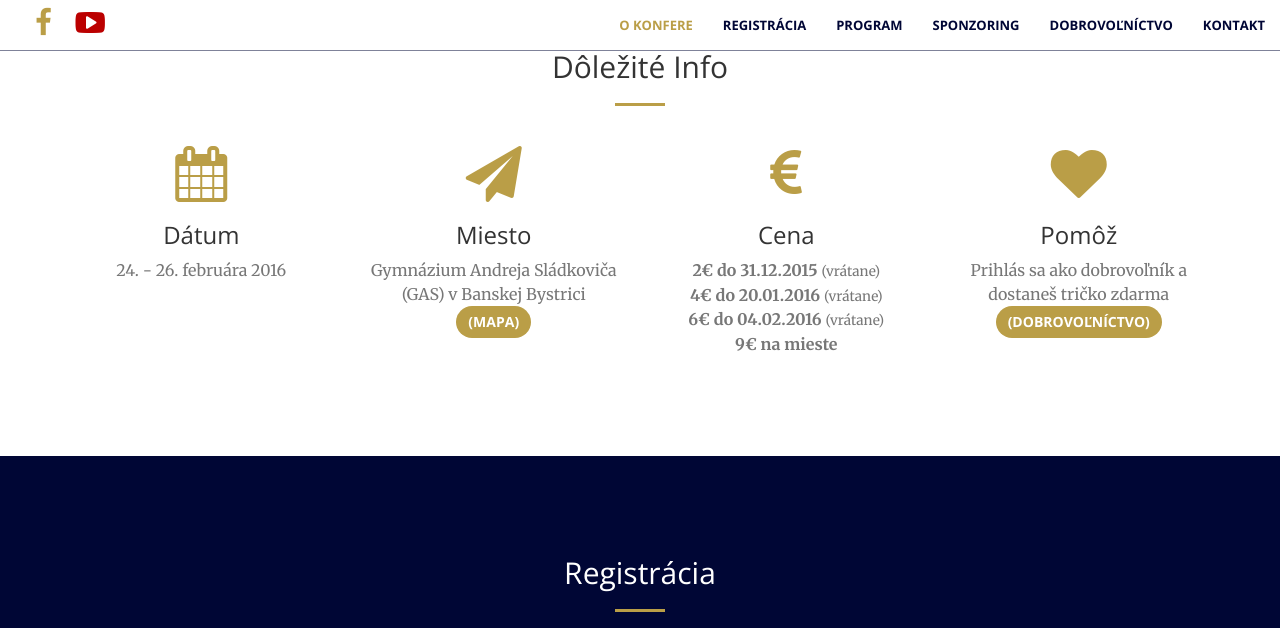
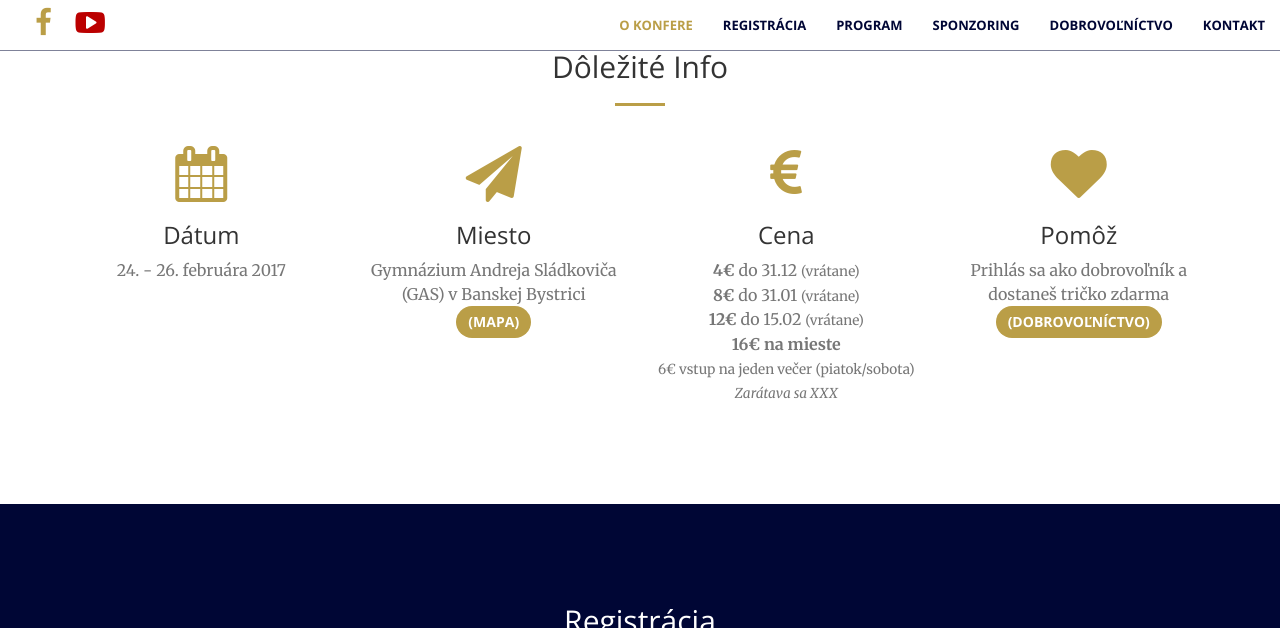
Before and after one commit to BJB-SK/mk2020, a Jekyll site: the page built from index.html, in a window 1280 px wide and 900 px high, scrolled down 1207 px, cut to the strip 0-628 px from the top of the window. Built offline with Jekyll 4.4.1, drawn with Linux system fonts in a browser that asks for light colours.

Commit message:
reg info

```diff
--- a/_includes/info.html
+++ b/_includes/info.html
@@ -13,7 +13,7 @@
                 <div class="service-box">
                     <i class="fa fa-4x fa-calendar wow bounceIn text-primary"></i>
                     <h3>Dátum</h3>
-                    <p class="text-muted">24. - 26. februára 2016</p>
+                    <p class="text-muted">24. - 26. februára 2017</p>
                 </div>
             </div>
             <div class="col-lg-3 col-md-6 text-center">
@@ -29,10 +29,12 @@
                     <i class="fa fa-4x fa-eur wow bounceIn text-primary" data-wow-delay=".2s"></i>
                     <h3>Cena</h3>
                     <p class="text-muted">
-                      <strong>2€ do 31.12.2015</strong> <small>(vrátane)</small><br>
-                      <strong>4€ do 20.01.2016</strong> <small>(vrátane)</small><br>
-            				  <strong>6€ do 04.02.2016</strong> <small>(vrátane)</small><br>
-                      <strong>9€ na mieste</strong><br>
+                      <strong>4€</strong> do 31.12 <small>(vrátane)</small><br>
+                      <strong>8€</strong> do 31.01 <small>(vrátane)</small><br>
+            				  <strong>12€</strong> do 15.02 <small>(vrátane)</small><br>
+                      <strong>16€ na mieste</strong><br/ >
+                      <small>6€ vstup na jeden večer (piatok/sobota)</small><br>
+                      <em><small>Zarátava sa XXX</small></em>
                     </p>
                 </div>
             </div>
```
